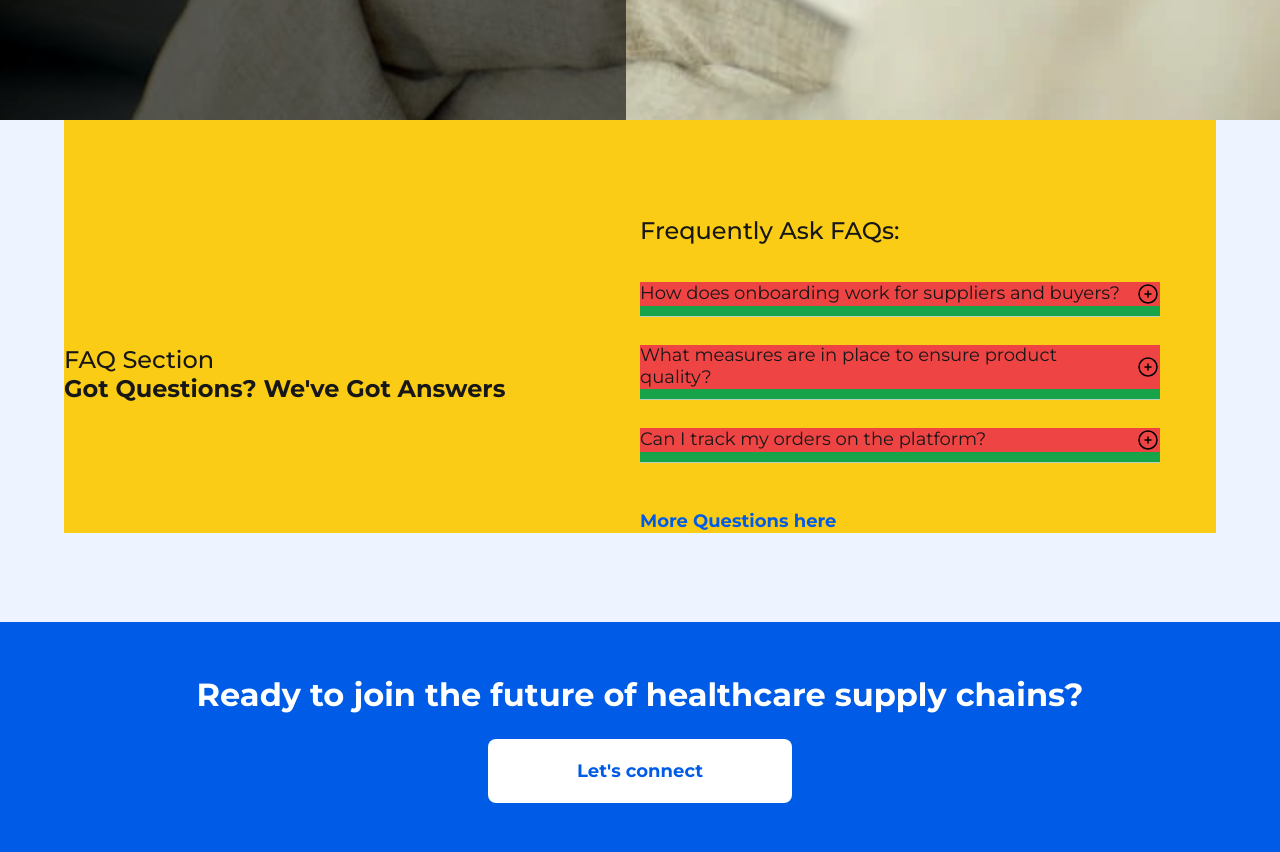
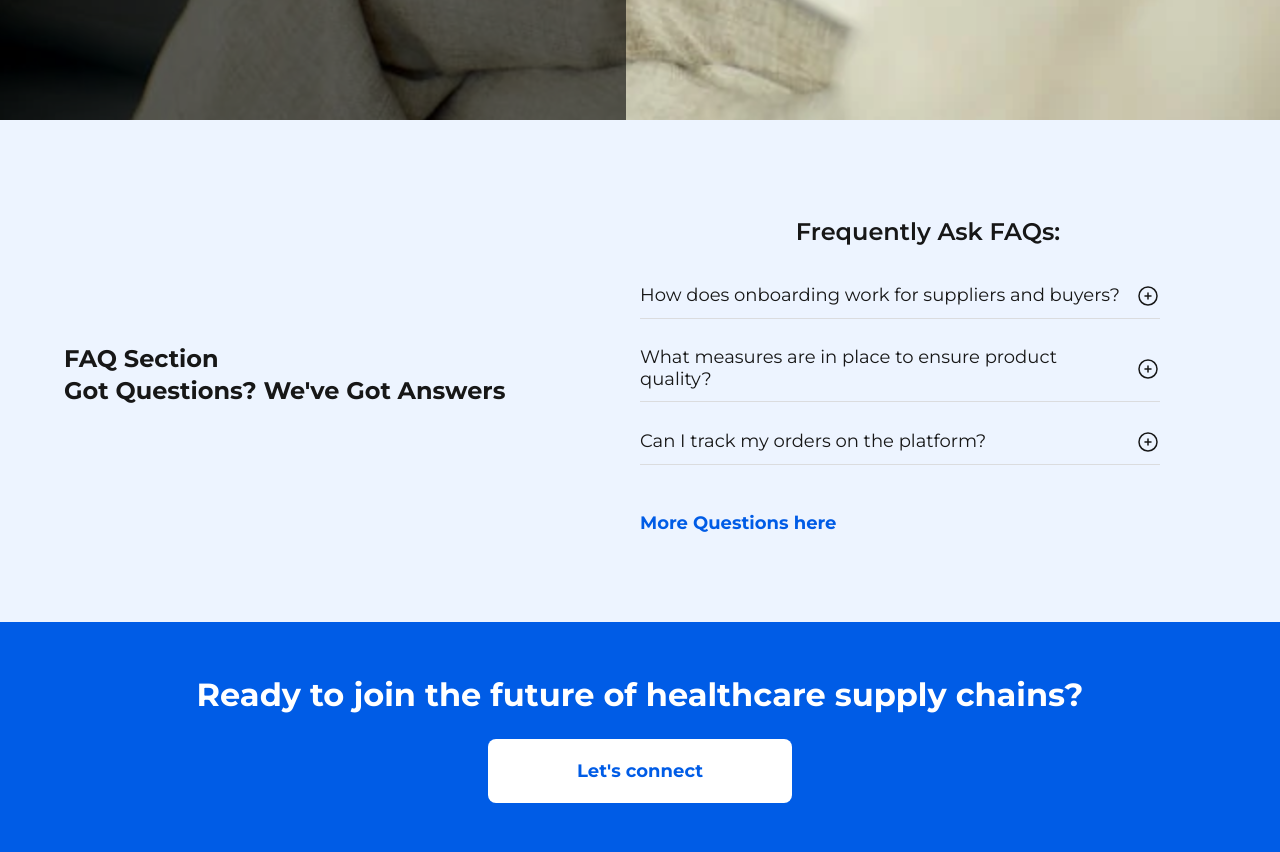
Before and after one commit to ilios91/ilios-fe, a Next.js app: page / in a window 1280 px wide. Shown: the part 2720-3572 px from the top of the page. Built offline with nearby package versions, Linux system fonts and the light colour scheme.

Commit message:
minor fix

```diff
--- a/src/components/sections/Accordion.tsx
+++ b/src/components/sections/Accordion.tsx
@@ -4,10 +4,10 @@ interface AccordionProps {
 
 export default function Accordion({ text }: AccordionProps) {
   return (
-    <div className="relative border-b border-[#D9D9D9D9] w-full md:w-[520px] pb-2.5 mt-7 bg-green-600">
-      <div className=" flex items-center bg-red-500">
+    <div className="relative border-b border-[#D9D9D9D9] w-full md:w-[520px] pb-2.5 mt-7">
+      <div className=" flex items-center">
         <div className="text-main-black font-normal text-sm md:text-[18px] leading-[21.94px] max-w-[484px]">{text}</div>
-        <div className="cursor-pointer flex-1 flex justify-end">
+        <div className="hidden cursor-pointer flex-1 md:flex justify-end">
           <svg xmlns="http://www.w3.org/2000/svg" fill="none" viewBox="0 0 24 24" stroke-width="1.5" stroke="currentColor" className="size-6">
             <path strokeLinecap="round" stroke-linejoin="round" d="M12 9v6m3-3H9m12 0a9 9 0 1 1-18 0 9 9 0 0 1 18 0Z" />
           </svg>
--- a/src/components/sections/Faq.tsx
+++ b/src/components/sections/Faq.tsx
@@ -3,20 +3,19 @@ import Accordion from "./Accordion";
 export default function Faq() {
   return (
     <section className="relative w-full h-[502px] bg-[#EDF4FF]">
-      <div className="pt-24 w-[90%] mx-auto flex flex-col md:flex-row items-center justify-between bg-yellow-400">
-        <div className="basis-1/2">
-          <h6 className="font-medium text-2xl leading-[29.69px] text-main-black">
-            FAQ Section
-          </h6>
-          <h4 className="font-bold text-2xl leading-[29.69px] text-main-black">
-            {"Got Questions? We've Got Answers"}
-          </h4>
+      <div className="pt-7 w-[90%] mx-auto flex flex-col gap-y-5 || md:flex-row md:items-center md:justify-between md:pt-24">
+
+        <div className="basis-1/2 font-bold text-[#171717] || md:text-main-black">
+          <h6 className="text-xl leading-[29.69px] || md:text-2xl"> FAQ Section </h6>
+          <h4 className="font-bold text-base leading-[29.69px] || md:text-2xl"> {"Got Questions? We've Got Answers"} </h4>
         </div>
-        <div className="basis-1/2">
-          <h4 className="font-medium text-2xl leading-[29.69px] text-main-black"> Frequently Ask FAQs: </h4>
+
+
+        <div className="basis-1/2 text-[#171717] md:text-main-black">
+          <h4 className="font-semibold text-center text-base leading-[29.69px] || md:text-2xl "> Frequently Ask FAQs: </h4>
 
           {/* Accordions */}
-          <div className="mt-9">
+          <div className="mt-6 || md:mt-9">
             <Accordion text="How does onboarding work for suppliers and buyers?"/>
             <Accordion text="What measures are in place to ensure product quality?"/>
             <Accordion text="Can I track my orders on the platform?" />
```
